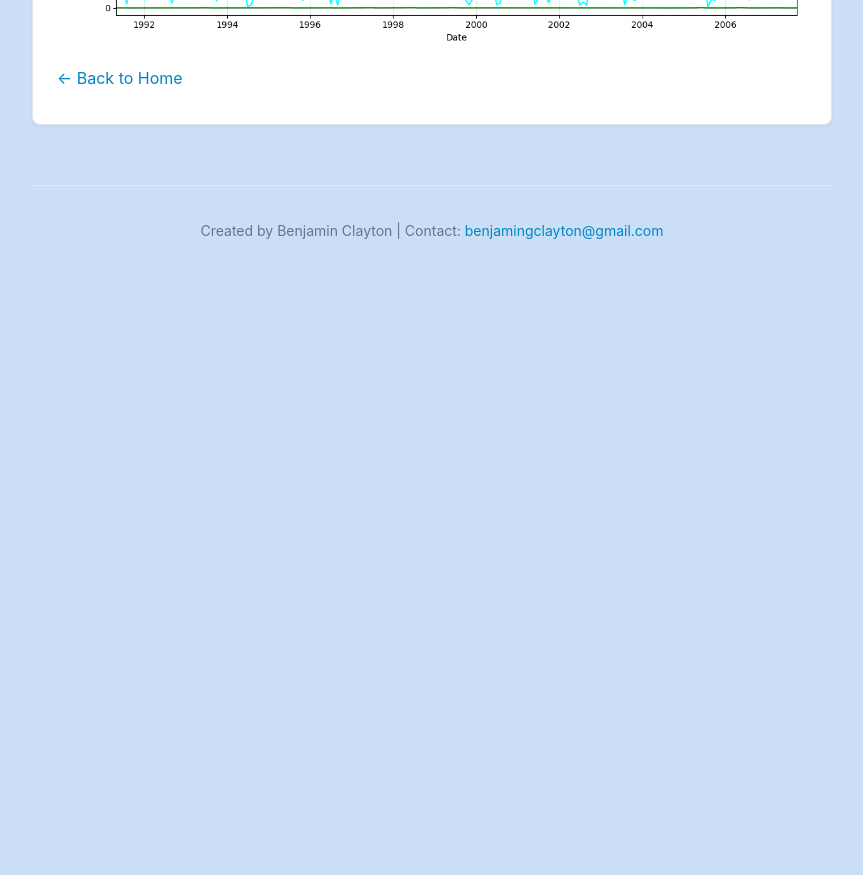
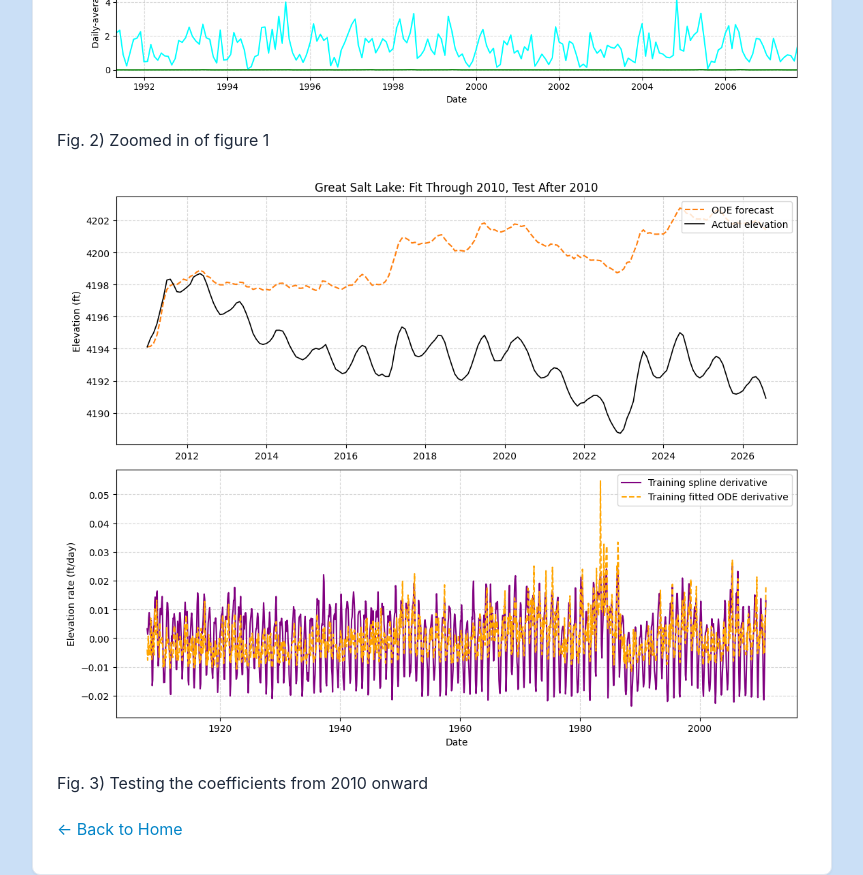
Before and after one commit to benclay292/GSL_Research, a plain HTML site: page updates/gradient_matching2.html in a window 1280 px wide. Shown: the part 1960-2835 px from the top of the page, without its empty margins (208-1071 px from the left). Before the commit the page ends 2242 px from the top, so only its background shows below. Drawn offline with Linux system fonts and the light colour scheme.

Commit message:
Adding testing of coefficients

```diff
--- a/updates/gradient_matching2.html
+++ b/updates/gradient_matching2.html
@@ -69,8 +69,17 @@
                 The resulting graphs are as follows.
             </p>
             <img src="../images/GM_FIG1.png" alt="Figure 1" width="750" style="display: block; margin: 0 auto;">
+            <p>
+                Fig. 1
+            </p>
             <img src="../images/GM_FIG2.png" alt="Figure 2" width="750" style="display: block; margin: 0 auto;">
-
+            <p>
+                Fig. 2) Zoomed in of figure 1
+            </p>
+            <img src="../images/GM_FIG3.png" alt="Figure 3" width="750" style="display: block; margin: 0 auto;">
+            <p>
+                Fig. 3) Testing the coefficients from 2010 onward
+            </p>
             <p><a href="../index.html">&larr; Back to Home</a></p>
         </div>
         <footer>
```
Also changed, not shown: images/GM_FIG3.png (added).
